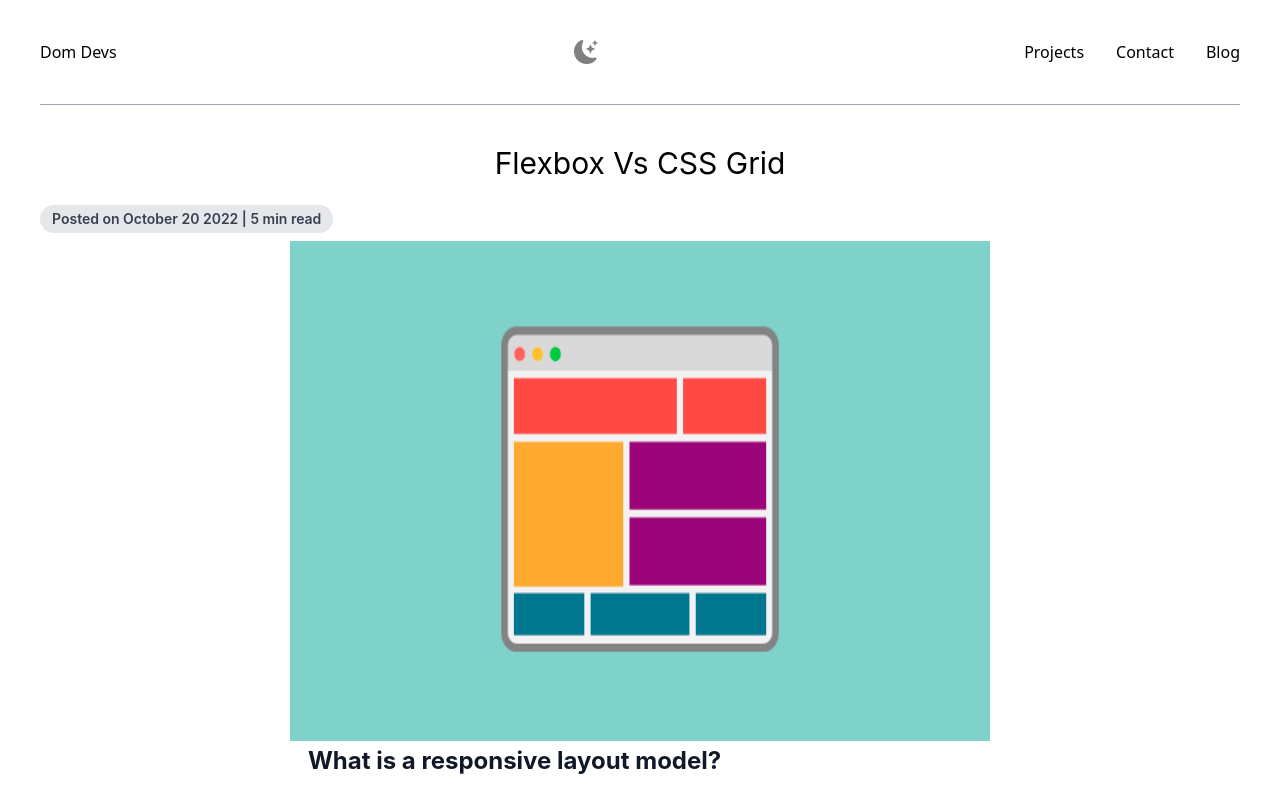
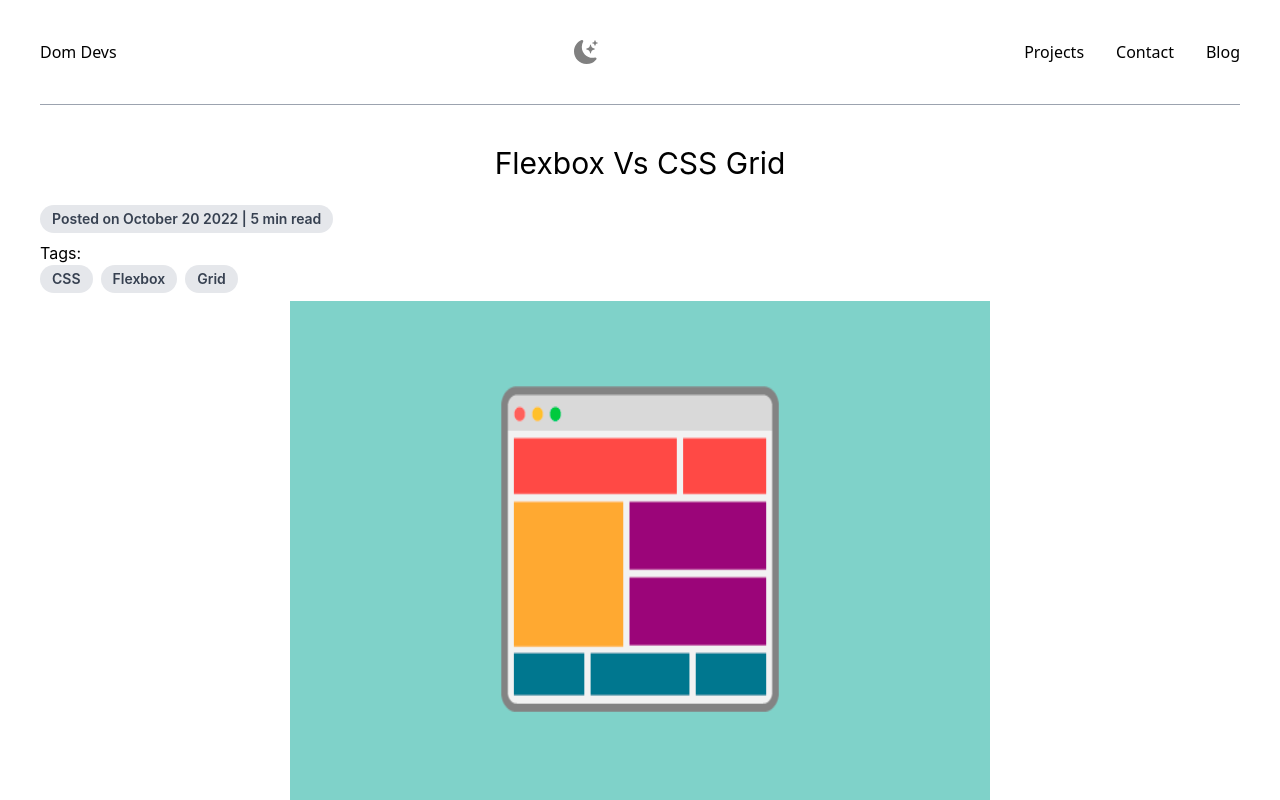
Before and after one commit to DomDevs2000/React-NextJS-Personal-Website, a Next.js app: page /blog/flexbox-vs-grid in a window 1280 px wide. Shown: the top 800 px of the page. Built offline with nearby package versions, Linux system fonts and the light colour scheme.

Commit message:
added tags to page

```diff
--- a/pages/blog/[slug].tsx
+++ b/pages/blog/[slug].tsx
@@ -9,13 +9,14 @@ import { TFrontmatter, TPost } from '../../types';
 import { Helmet } from 'react-helmet';
 import ReactMarkdown from 'react-markdown';
 import remarkGfm from 'remark-gfm';
+import Link from 'next/link';
 
 type PostPageProp = {
     post: TPost;
 };
 const PostPage: FC<PostPageProp> = ({ post }) => {
     const {
-        frontmatter: { title, date, cover_image, read_length },
+        frontmatter: { title, date, cover_image, tags, read_length },
         content
     } = post;
     return (
@@ -24,14 +25,27 @@ const PostPage: FC<PostPageProp> = ({ post }) => {
                 <title>Dom Devs | {title} </title>
             </Helmet>
 
-            <div className="py-10 px-10 dark:bg-gray-900 dark:text-white  ">
+            <div className="py-10 px-10 dark:bg-gray-900 dark:text-white ">
                 <h1 className="text-xl md:text-2xl lg:text-3xl  text-center ">
                     {title}
                 </h1>
                 <br></br>
-                <p className="inline-block bg-gray-200 rounded-full px-3 py-1 text-sm font-semibold  text-gray-700 mr-2 mb-2">
+                <p className="inline-block bg-gray-200 rounded-full px-3 py-1 text-sm font-semibold   text-gray-700 mr-2 mb-2">
                     Posted on {date} | {read_length} read
                 </p>
+                <p>Tags:</p>
+                <ul>
+                    {tags.map((tag) => {
+                        return (
+                            <li
+                                key={'tags'}
+                                className="inline-block bg-gray-200 rounded-full px-3 py-1 text-sm font-semibold text-gray-700 mr-2 mb-2"
+                            >
+                                <Link href={`/tags/${tag}`}>{tag}</Link>
+                            </li>
+                        );
+                    })}
+                </ul>
                 <div className="1 px-15 py-15 flex justify-center ">
                     <Image
                         src={cover_image}
```
